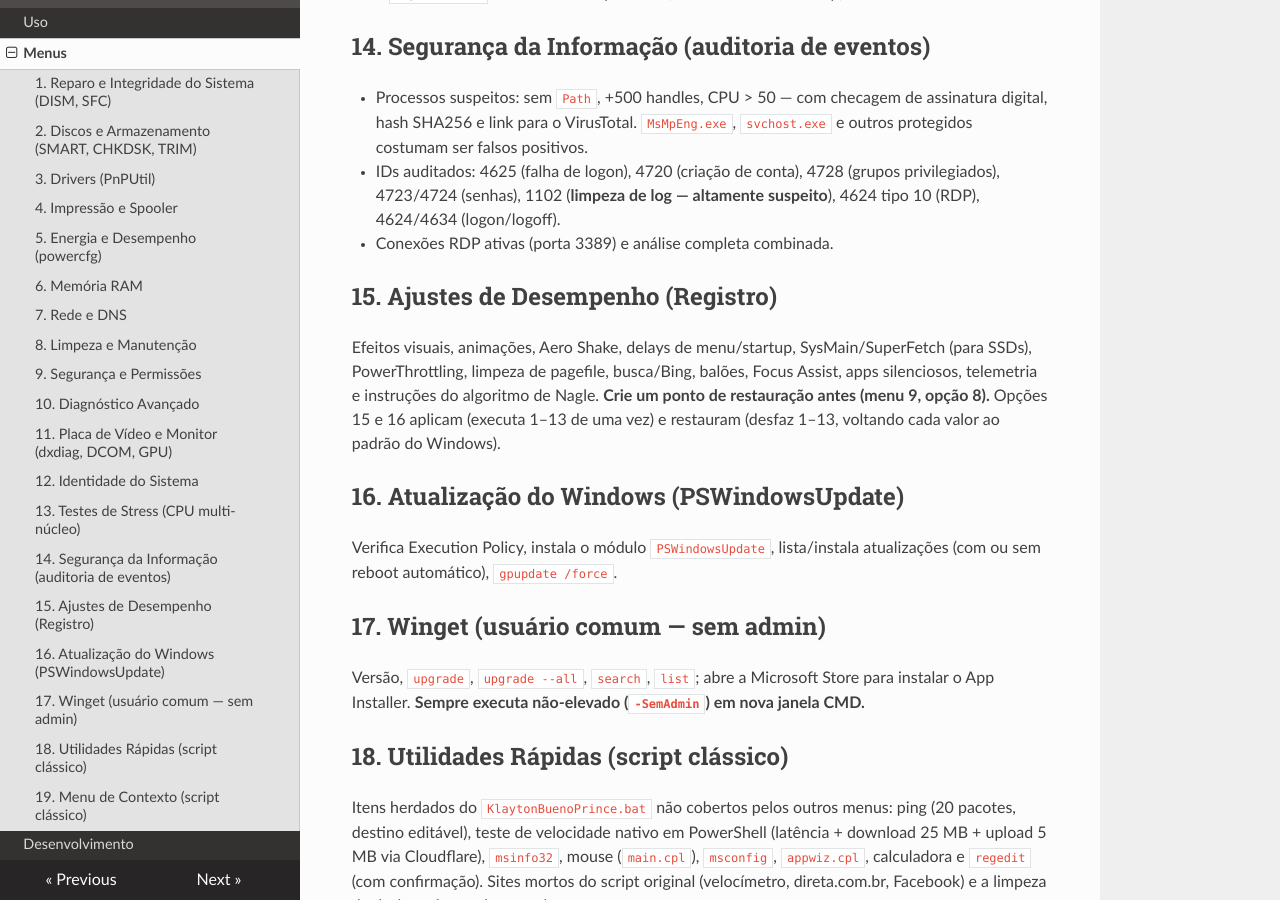
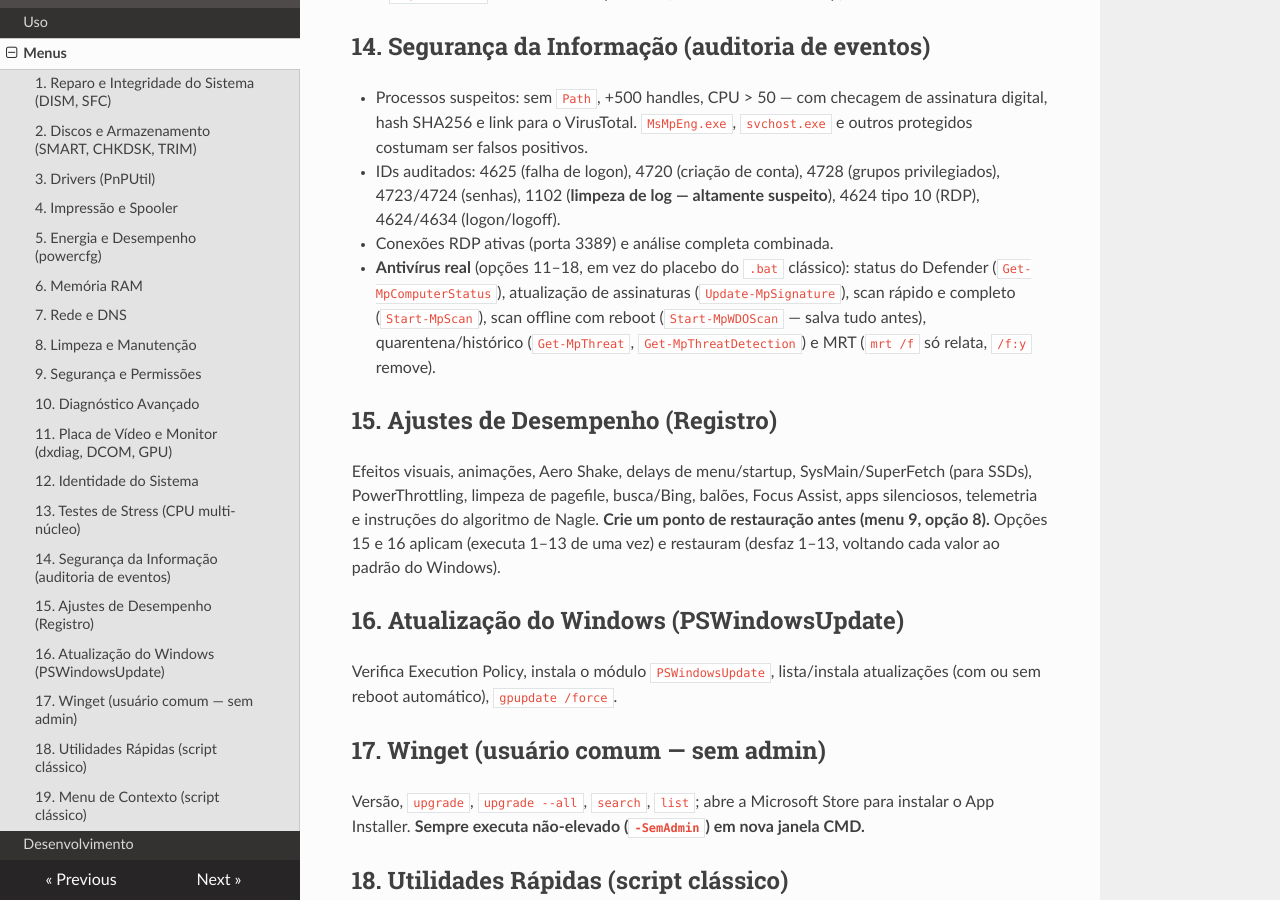
Before and after one commit to klaytonPrinceMS/ps1Bat, an MkDocs documentation site: the page built from docs/menus.md, in a window 1280 px wide and 900 px high, scrolled down 2405 px. Built offline with MkDocs 1.6.1, drawn with Linux system fonts in a browser that asks for light colours; nearby versions of some CDN libraries.

Commit message:
261021 antivirus real no menu 14

```diff
--- a/docs/menus.md
+++ b/docs/menus.md
@@ -106,6 +106,12 @@ domínio/IP, `control userpasswords2`.
   (grupos privilegiados), 4723/4724 (senhas), 1102 (**limpeza de log —
   altamente suspeito**), 4624 tipo 10 (RDP), 4624/4634 (logon/logoff).
 - Conexões RDP ativas (porta 3389) e análise completa combinada.
+- **Antivírus real** (opções 11–18, em vez do placebo do `.bat` clássico):
+  status do Defender (`Get-MpComputerStatus`), atualização de assinaturas
+  (`Update-MpSignature`), scan rápido e completo (`Start-MpScan`),
+  scan offline com reboot (`Start-MpWDOScan` — salva tudo antes),
+  quarentena/histórico (`Get-MpThreat`, `Get-MpThreatDetection`) e MRT
+  (`mrt /f` só relata, `/f:y` remove).
 
 ## 15. Ajustes de Desempenho (Registro)
 
```
Also changed, not shown: README.md (+1 -1 lines), 2 other files.
